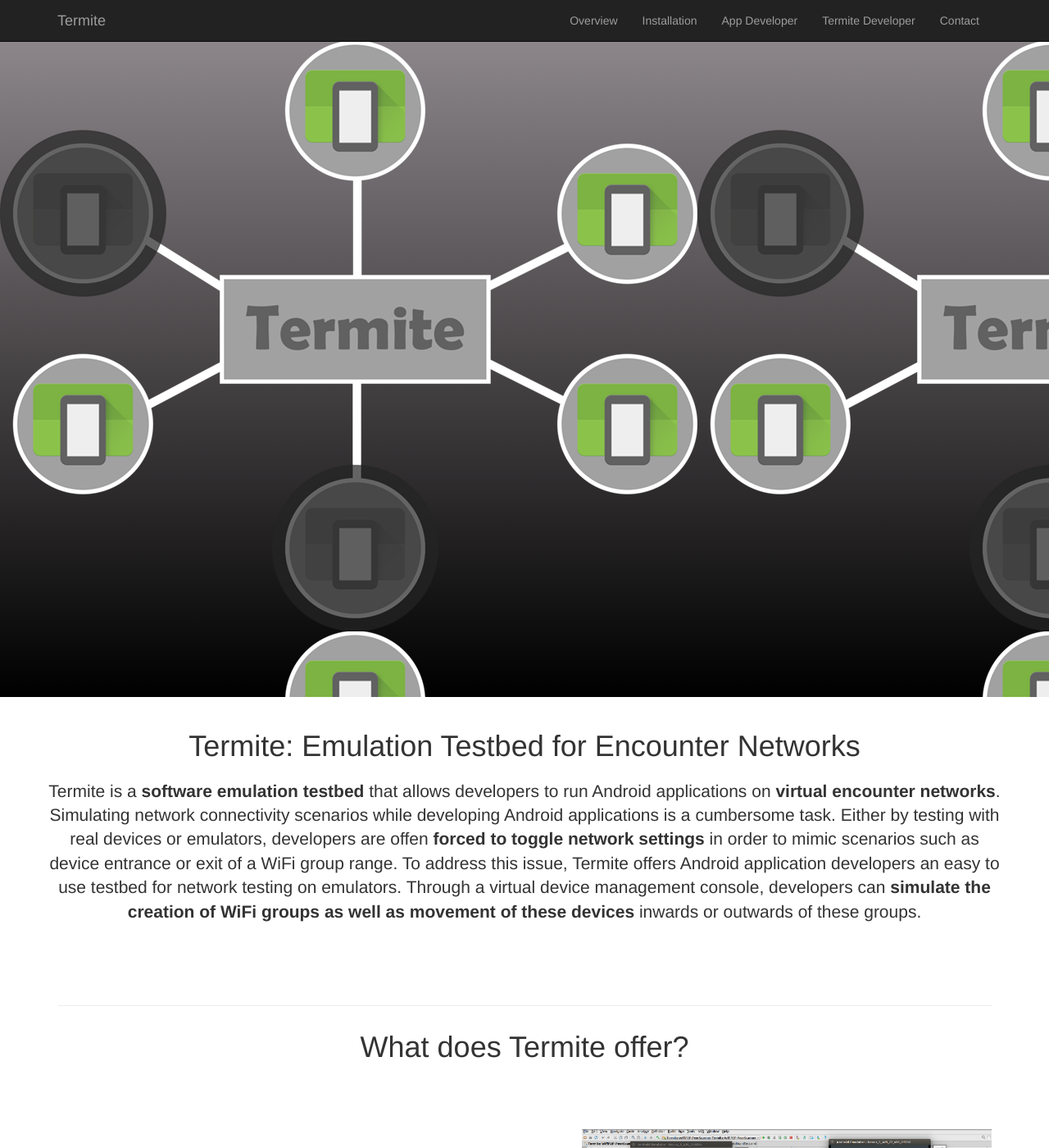
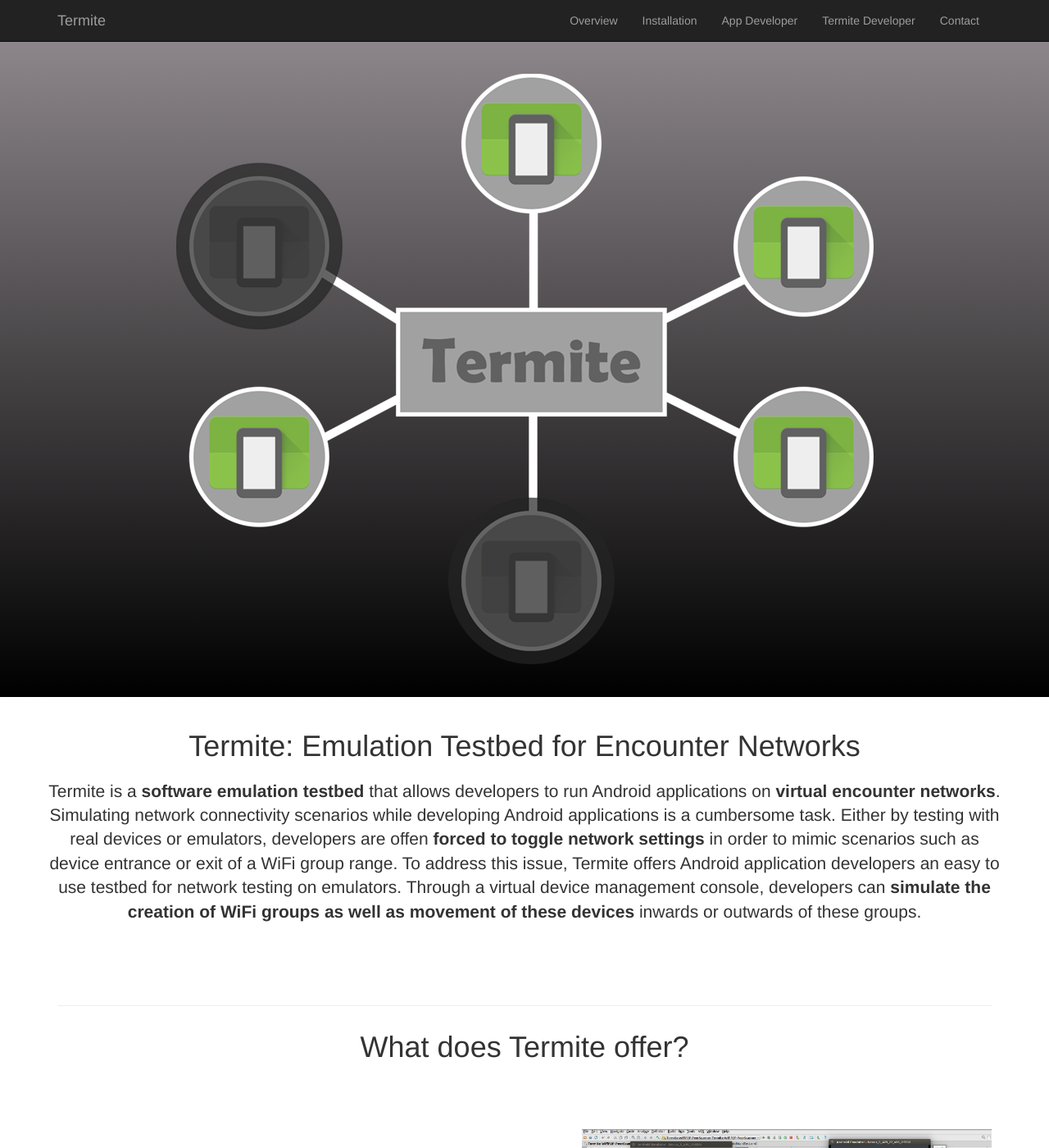
Before and after one commit to etraudonun/termite, a Jekyll site: the page index.html, which Jekyll copies as it is, in a window 1280 px wide and 1400 px high. Shown: the whole window at 82% size. Built offline with Jekyll 4.4.1, drawn with Linux system fonts in a browser that asks for light colours.

Commit message:
Update one-page-wonder.css

```diff
--- a/css/one-page-wonder.css
+++ b/css/one-page-wonder.css
@@ -23,7 +23,8 @@
 }
 
 .image-bg-fixed-height {
-    background: url(../imgs/termite.png), linear-gradient(#8c868a, #000000) no-repeat center center scroll;
+    margin-top: 40px;
+    background: url(../imgs/termite.png) no-repeat center center scroll , linear-gradient(#8c868a, #000000);
     height: 800px;
 }
 
```
